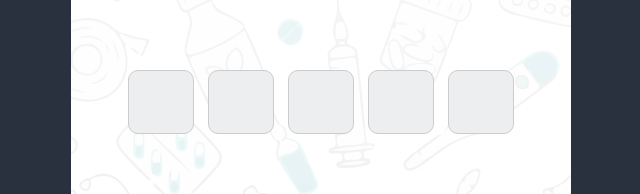
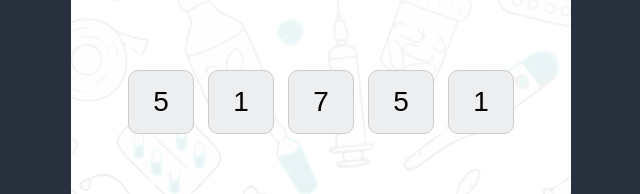
Before and after one commit to GayanthaHashan/Medi-Clock-Web-App, a React (Vite) app in the folder medi-clock/: page /signup3 in a window 1280 px wide. Shown: the part 676-870 px from the top of the page, without its empty margins (319-959 px from the left). Built offline with nearby package versions, Linux system fonts and the light colour scheme.

Commit message:
Signup3 Input Box Update
The signup3 page OTP input was update to more advance.

```diff
--- a/medi-clock/src/componants/Signup3.jsx
+++ b/medi-clock/src/componants/Signup3.jsx
@@ -2,10 +2,27 @@ import { useNavigate } from "react-router-dom";
 import './css/Signup.css'
 import AppLogo from "./assets/logo.svg"
 import logo2 from "./assets/lower-art.svg"
-import React from 'react'
+import React, { useState, useEffect } from 'react';
+
 
 const Signup3 = () => {
+  const [otp, setOtp] = useState(['', '', '', '', '']);
+
   const navigate = useNavigate();
+
+  useEffect(() => {
+  const randomOtp = Array.from({ length: 5 }, () => Math.floor(Math.random() * 10));
+  setOtp(randomOtp.map(String));
+}, []);
+
+  const handleVerify = () => {
+  if (otp.some(val => val === '')) {
+    alert("Give the OTP Code");
+    return;
+  }
+  navigate("/Signupdone");
+};
+
   return (
     <div className='Signup'>
                   <img src={AppLogo} alt="logo" />
@@ -15,13 +32,24 @@ const Signup3 = () => {
                   <p className='he2'>USER REGISTRATION</p>
                 </div>
             <div className='verify'>
-                <input type="text" className='Verifyinput'></input>
-                <input type="text"  className='Verifyinput'></input>
-                <input type="text"  className='Verifyinput'></input>
-                <input type="text" className='Verifyinput'></input>
-                <input type="text" className='Verifyinput'></input>
-                </div>
-            <div className='verifybutton'><button className='button' onClick={() => navigate("/Signupdone")}><span>VERIFY</span></button></div>
+            {otp.map((value, index) => (
+            <input
+            key={index}
+            type="text"
+            className='Verifyinput'
+            value={value}
+            maxLength={1}
+            onChange={(e) => {
+            const val = e.target.value.replace(/[^0-9]/g, ''); // numbers only
+            const newOtp = [...otp];
+            newOtp[index] = val;
+        setOtp(newOtp);
+      }}
+    />
+  ))}
+</div>
+
+            <div className='verifybutton'><button type="button" className='button' onClick={handleVerify}><span>VERIFY</span></button></div>
                     <img src={logo2} alt="logo2" className='logo2'/>
 
         </div>
```
